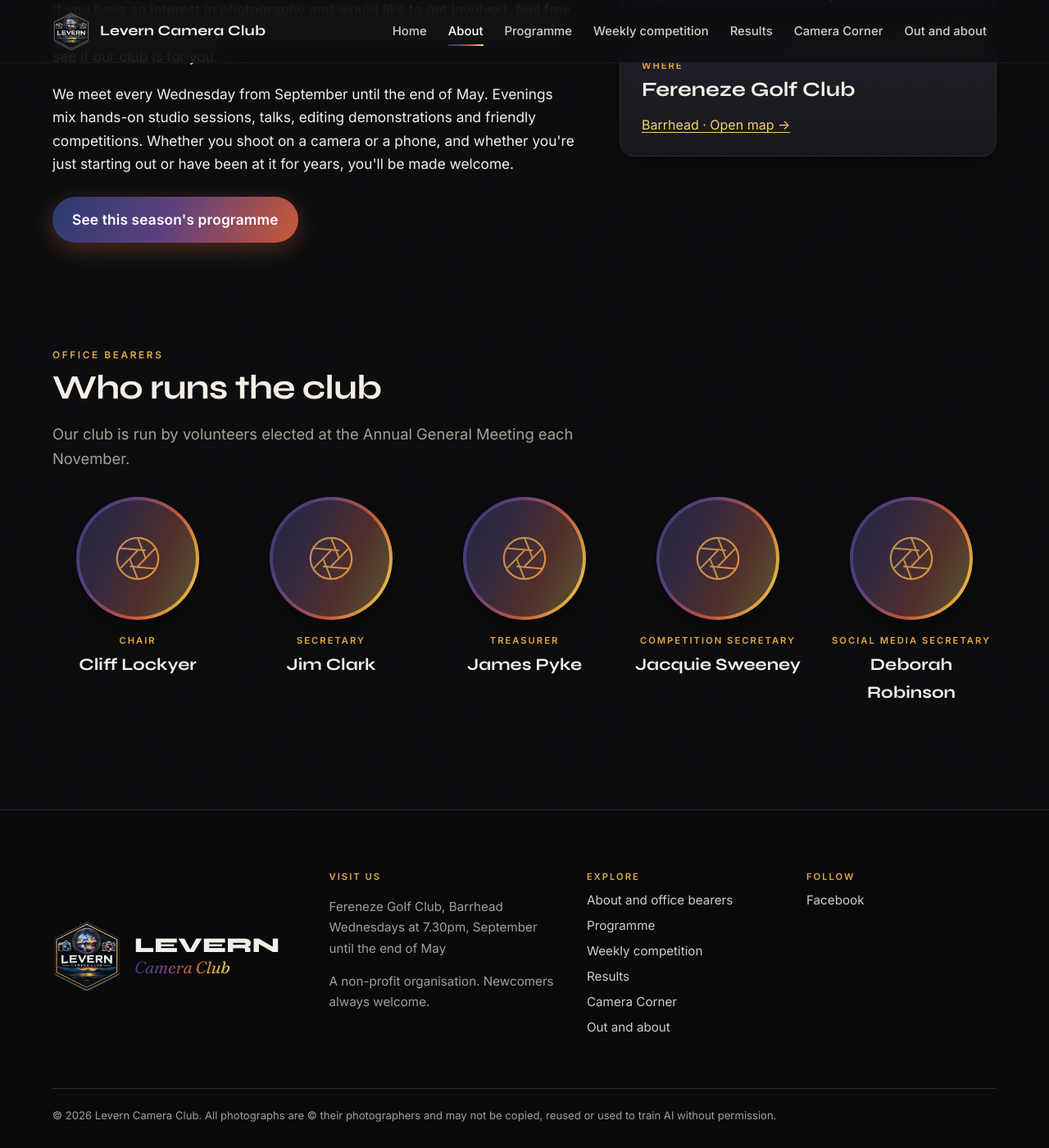
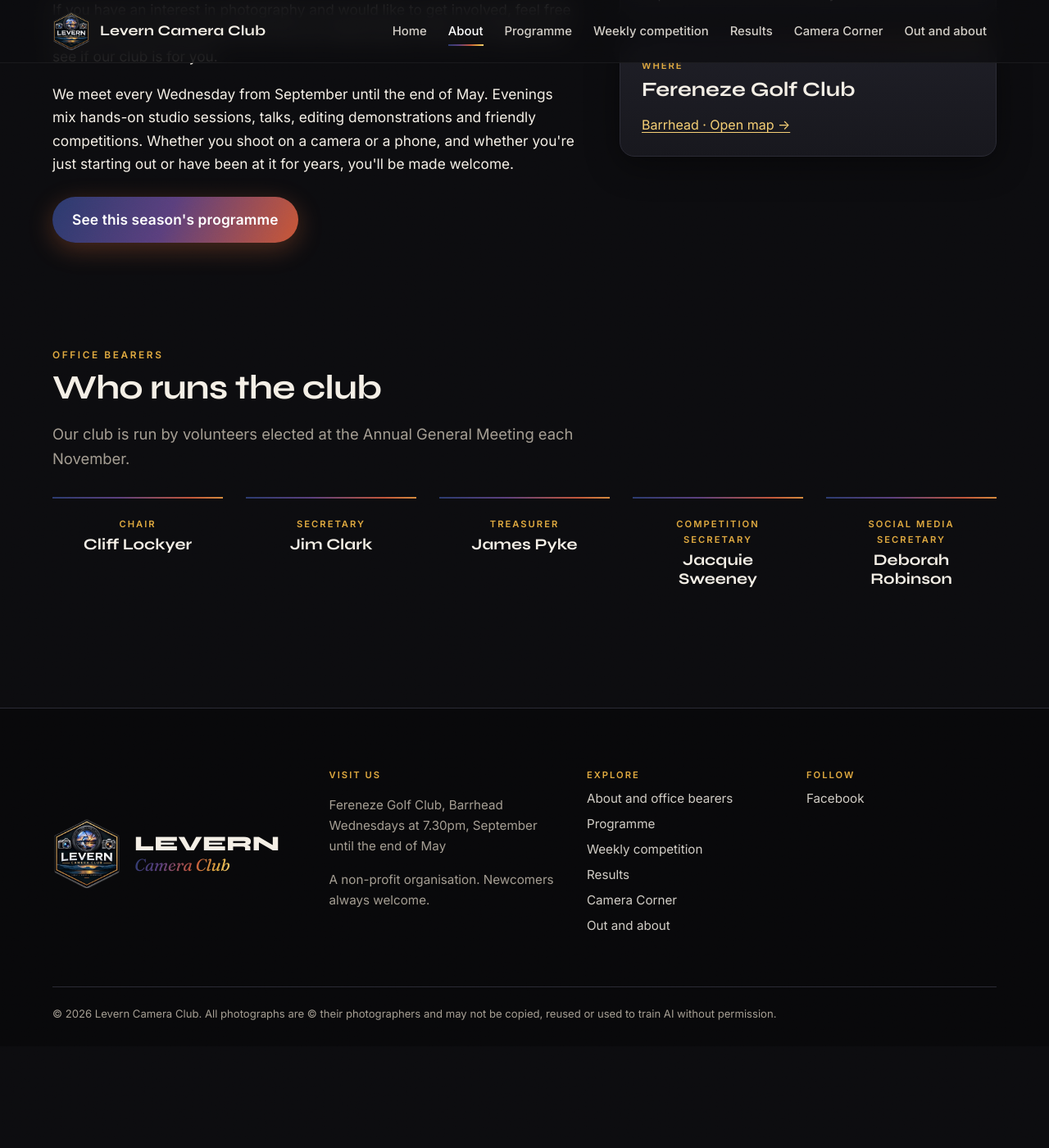
Before and after one commit to grantfitfuel/levern-camera-club, a Jekyll site: the page built from about.html, in a window 1280 px wide and 1400 px high, scrolled down 758 px. Shown: the whole window at 82% size. Built offline with Jekyll 4.4.1, drawn with Linux system fonts in a browser that asks for light colours; after the commit the page ends 2034 px from its top, so only the background shows below that.

Commit message:
Office bearers: no placeholder when there is no photo
Co-Authored-By: Claude Opus 5.5 <noreply@anthropic.com>
Claude-Session: https://claude.ai/code/session_012PBygZKZRm7fLhazHccoH4

```diff
--- a/about.html
+++ b/about.html
@@ -47,13 +47,9 @@ permalink: /about/
   <div class="people">
     {% for p in bearers %}
     <div class="person reveal">
-      <div class="person-photo">
-        {% if p.photo and p.photo != "" %}
-          <img src="{{ p.photo | relative_url }}" alt="{{ p.name | escape }}" loading="lazy">
-        {% else %}
-          <span aria-hidden="true"><svg viewBox="0 0 40 40" width="56" height="56"><circle cx="20" cy="20" r="18" fill="none" stroke="currentColor" stroke-width="1.6"/><g fill="none" stroke="currentColor" stroke-width="1.4"><path d="M20 2 L27 20"/><path d="M35.6 11 L20 27"/><path d="M35.6 29 L13 27"/><path d="M20 38 L13 20"/><path d="M4.4 29 L20 13"/><path d="M4.4 11 L27 13"/></g></svg></span>
-        {% endif %}
-      </div>
+      {% if p.photo and p.photo != "" %}
+      <div class="person-photo"><img src="{{ p.photo | relative_url }}" alt="{{ p.name | escape }}" loading="lazy"></div>
+      {% endif %}
       <p class="label">{{ p.role }}</p>
       <p class="person-name">{{ p.name }}</p>
       {% if p.contact and p.contact != "" %}
--- a/assets/css/style.css
+++ b/assets/css/style.css
@@ -384,3 +384,5 @@ h1 em, h2 em, .statement em, .footer-name em {
 .person-photo span { color: var(--gold); opacity: .7; }
 .person-name { font-family: var(--display); font-weight: 700; font-size: 1.3rem; margin: 0 0 4px; }
 .person .label { margin-bottom: .3em; }
+.person { padding: 22px 16px; border-top: 2px solid; border-image: var(--sunset) 1; }
+.person-name { font-size: 1.2rem; line-height: 1.2; }
```
